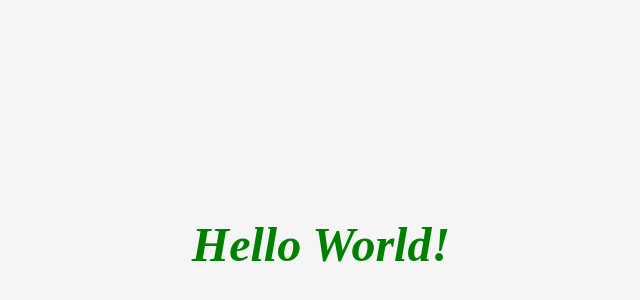
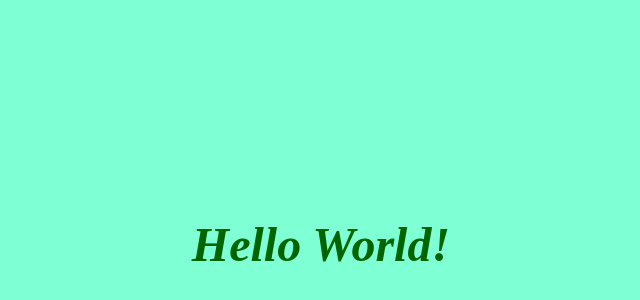
Before and after one commit to ElioenaiCassio/Repositorios-Estudos-GitHub, a plain HTML site: page index.html in a window 1280 px wide. Shown: the part 156-456 px from the top of the page, without its empty margins (319-959 px from the left). Drawn offline with Linux system fonts and the light colour scheme.

Commit message:
Atualiznando o CSS

```diff
--- a/styles.css
+++ b/styles.css
@@ -4,12 +4,12 @@ body {
   justify-content: center;
   height: 100vh;
   margin: 0;
-  background-color: whitesmoke;
+  background-color: aquamarine;
 }
 
 h1 {
   text-align: center;
-  color: green;
+  color: darkgreen;
   font-weight: bold;
   font-size: 48px;
   font-style: italic;
```
